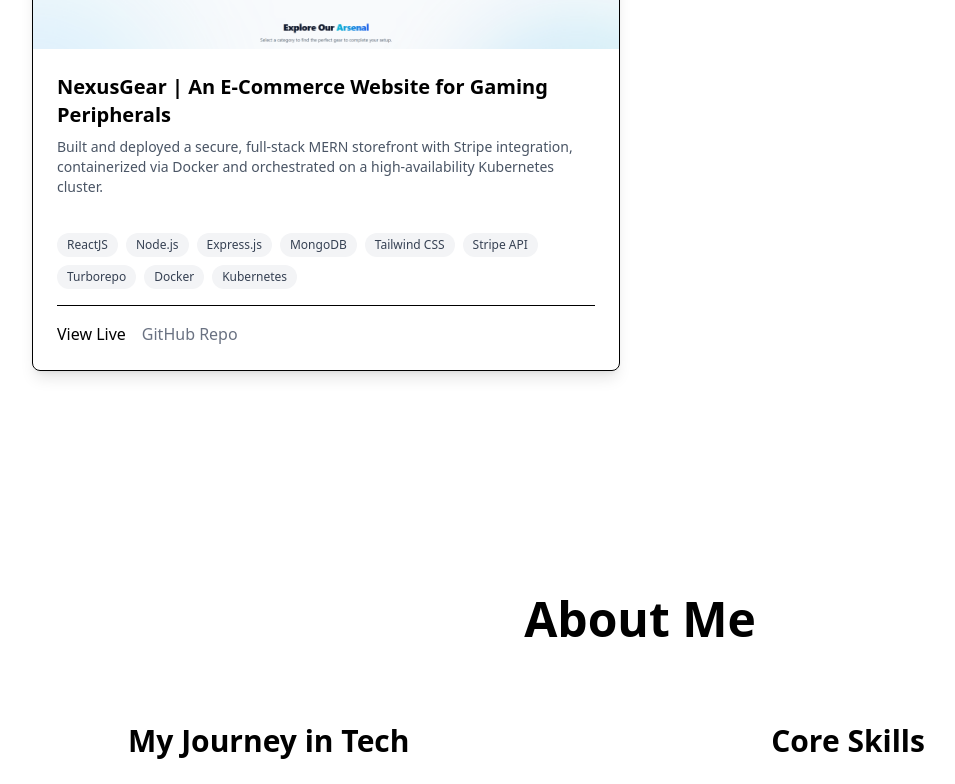
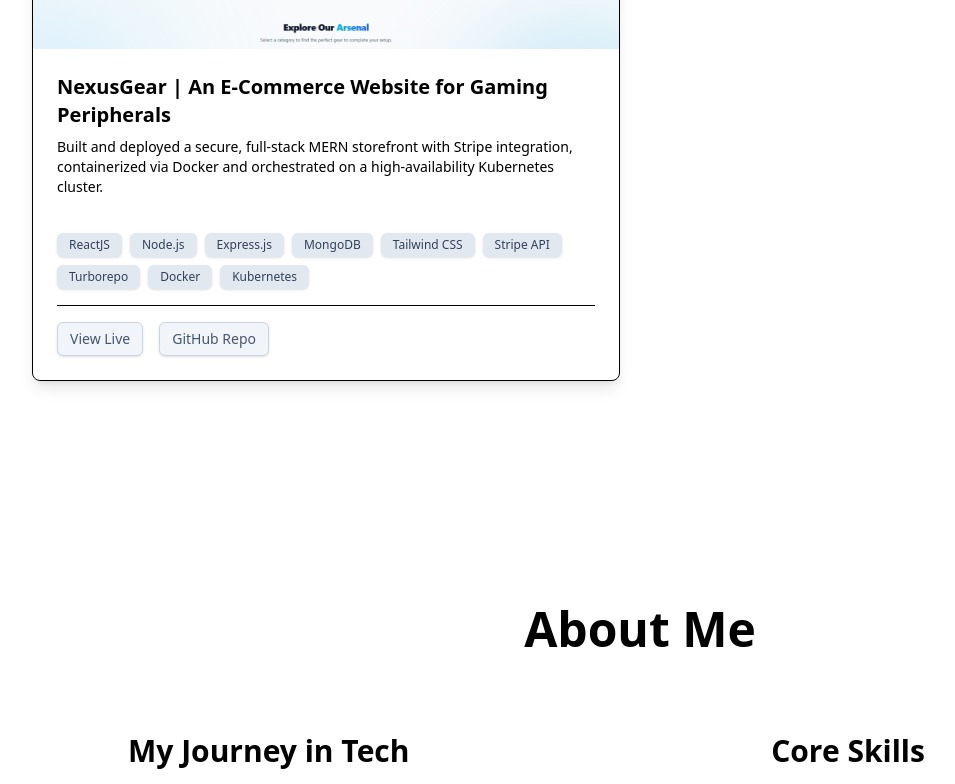
Before and after one commit to aryanX23/personal-portfolio, a Next.js app: page / in a window 1280 px wide. Shown: the part 1200-1984 px from the top of the page, without its empty margins (0-955 px from the left). Built offline with nearby package versions, Linux system fonts and the light colour scheme.

Commit message:
style: enhance ProjectCard component visuals with updated hover effects and improved styling consistency

```diff
--- a/src/app/components/sections/Projects.tsx
+++ b/src/app/components/sections/Projects.tsx
@@ -47,31 +47,30 @@ const ProjectCard: React.FC<ProjectCardProps> = ({
       animate={isInView ? "visible" : "hidden"}
       variants={cardVariants}
       whileHover={{
-        scale: 1.02,
-        boxShadow: "0px 8px 20px rgba(0, 0, 0, 0.1)",
+        scale: 1.03,
       }}
-      className="bg-card dark:bg-dark-card border-border dark:border-dark-border group overflow-hidden rounded-lg border shadow-lg transition-all duration-300 ease-out"
+      className="bg-card dark:bg-dark-card border-border group overflow-hidden rounded-lg border shadow-lg transition-all duration-300 ease-out hover:shadow-xl dark:border-neutral-700"
     >
       <div className="relative h-52 w-full overflow-hidden">
         <Image
           src={imageUrl}
           alt={title}
           fill={true}
-          className="object-cover transition-transform duration-300 group-hover:scale-105"
+          className="object-cover transition-transform duration-300"
         />
       </div>
       <div className="p-6">
         <h3 className="text-foreground dark:text-dark-foreground mb-2 text-xl font-semibold">
           {title}
         </h3>
-        <p className="mb-4 h-20 overflow-y-auto text-sm text-gray-600 dark:text-gray-400">
+        <p className="text-foreground/80 dark:text-dark-foreground/80 mb-4 h-20 overflow-y-auto text-sm">
           {description}
         </p>
         <div className="mb-4 flex flex-wrap gap-2">
           {tags.map((tag) => (
             <span
               key={tag}
-              className="dark:bg-dark-border rounded-full bg-gray-100 px-2.5 py-1 text-xs text-gray-700 dark:text-gray-300"
+              className="rounded-md bg-slate-200 px-3 py-1 text-xs font-medium text-slate-700 shadow-sm transition-colors duration-200 hover:bg-slate-300 dark:bg-neutral-700 dark:text-neutral-200 dark:hover:bg-neutral-600"
             >
               {tag}
             </span>
@@ -83,7 +82,7 @@ const ProjectCard: React.FC<ProjectCardProps> = ({
               href={liveUrl}
               target="_blank"
               rel="noopener noreferrer"
-              className="text-gradient-from hover:text-gradient-via font-medium transition-colors duration-200"
+              className="rounded-md border border-slate-300 bg-slate-100 px-3 py-1.5 text-sm font-medium text-slate-600 shadow-sm transition-colors duration-200 hover:bg-slate-200 hover:text-slate-700 dark:border-neutral-700 dark:bg-neutral-800 dark:text-neutral-300 dark:hover:bg-neutral-700 dark:hover:text-neutral-200"
               whileHover={{ letterSpacing: "0.5px" }}
               whileTap={{ scale: 0.95 }}
             >
@@ -95,7 +94,7 @@ const ProjectCard: React.FC<ProjectCardProps> = ({
               href={repoUrl}
               target="_blank"
               rel="noopener noreferrer"
-              className="font-medium text-gray-500 transition-colors duration-200 hover:text-gray-700 dark:text-gray-400 dark:hover:text-gray-300"
+              className="rounded-md border border-slate-300 bg-slate-100 px-3 py-1.5 text-sm font-medium text-slate-600 shadow-sm transition-colors duration-200 hover:bg-slate-200 hover:text-slate-700 dark:border-neutral-700 dark:bg-neutral-800 dark:text-neutral-300 dark:hover:bg-neutral-700 dark:hover:text-neutral-200"
               whileHover={{ letterSpacing: "0.5px" }}
               whileTap={{ scale: 0.95 }}
             >
```
